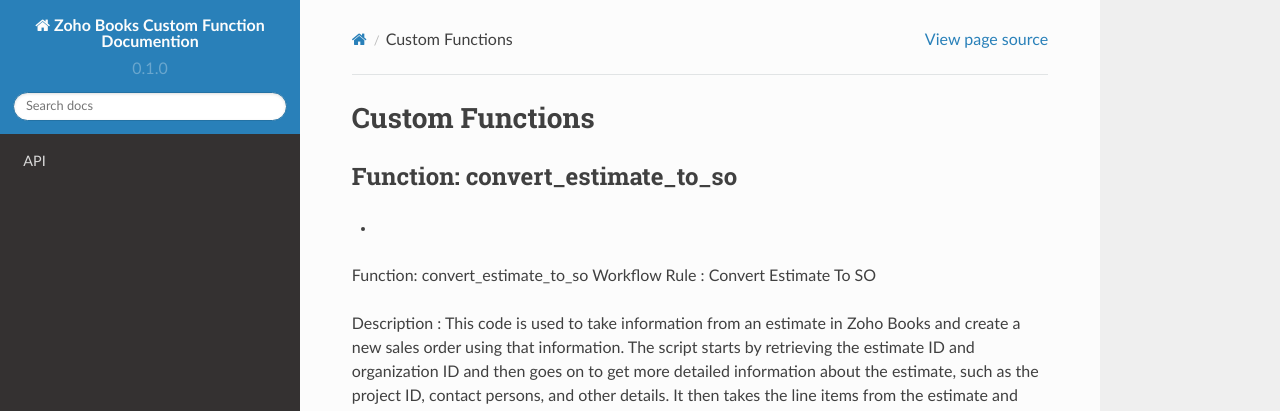
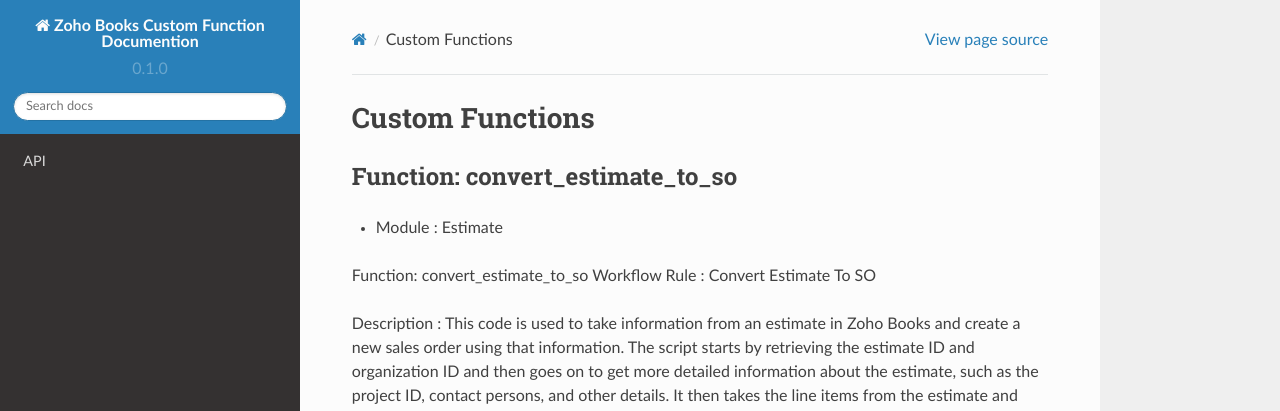
Before and after one commit to syedshahzaibshah/Blinkswag_Dashboard-1, a Sphinx documentation site: the page built from docs/source/Usage.rst, in a window 1280 px wide and 900 px high. Shown: the top 411 px of the window. Built offline with Sphinx 7.4.7 and the Read the Docs theme 2.0.0, drawn with Linux system fonts in a browser that asks for light colours; pages that are not in the unit, such as notebooks, are missing from menus.

Commit message:
Update Usage.rst

```diff
--- a/docs/source/Usage.rst
+++ b/docs/source/Usage.rst
@@ -8,8 +8,8 @@
 Function: convert_estimate_to_so
 ---------------------------------
 
-* Module : Estimate
-  ------
+*  Module : Estimate
+  --------
 Function: convert_estimate_to_so
 Workflow Rule : Convert Estimate To SO
 
```
